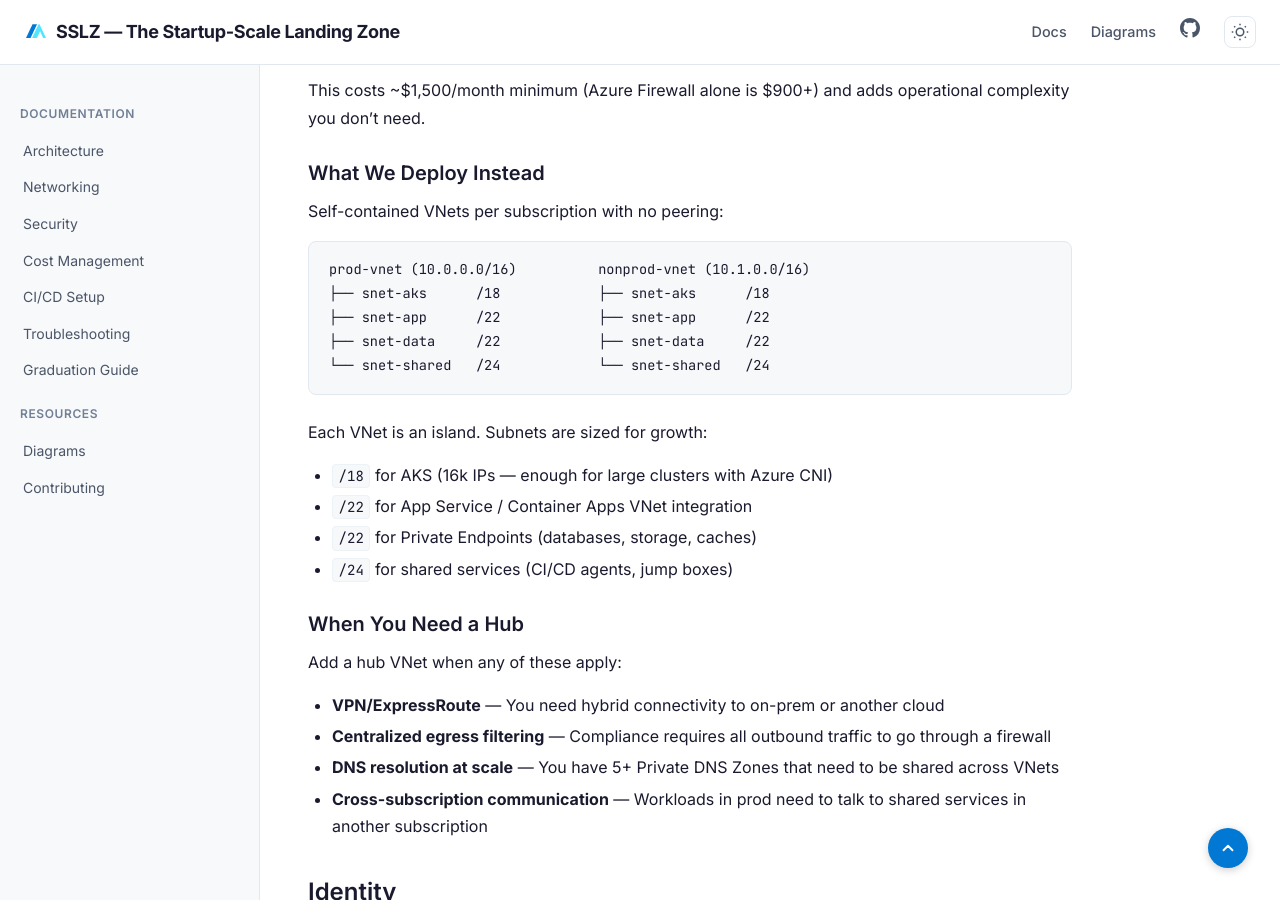
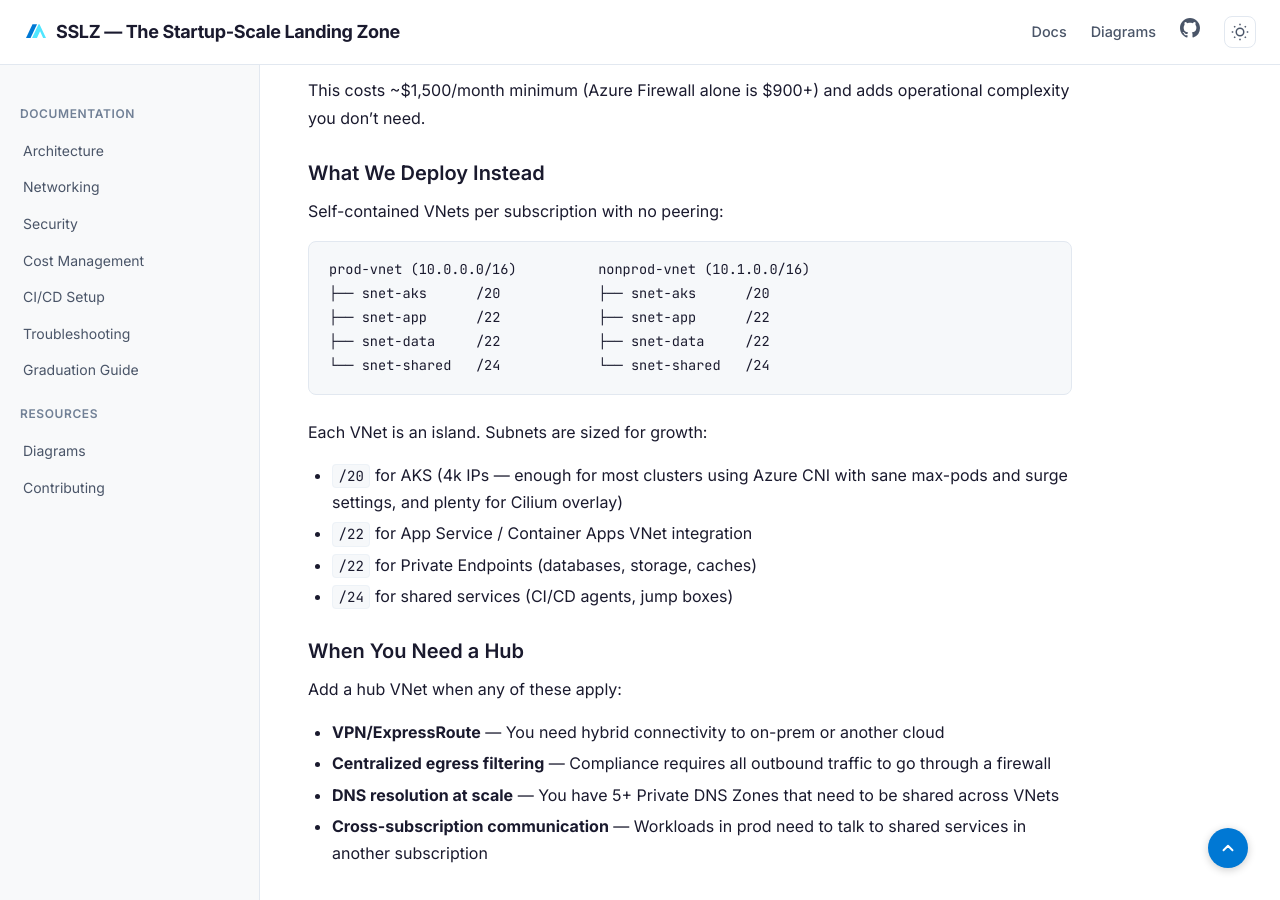
Before and after one commit to ricmmartins/sslz, a Jekyll site: the page built from docs/architecture.md, in a window 1280 px wide and 900 px high, scrolled down 2911 px. Built offline with Jekyll 4.4.1, drawn with Linux system fonts in a browser that asks for light colours.

Commit message:
Adjust subnet sizes for VNets in architecture documentation
Updated subnet sizes for VNets to accommodate growth and optimize IP allocation.

````diff
--- a/docs/architecture.md
+++ b/docs/architecture.md
@@ -107,14 +107,14 @@
 
 ```
 prod-vnet (10.0.0.0/16)          nonprod-vnet (10.1.0.0/16)
-├── snet-aks      /18            ├── snet-aks      /18
+├── snet-aks      /20            ├── snet-aks      /20
 ├── snet-app      /22            ├── snet-app      /22
 ├── snet-data     /22            ├── snet-data     /22
 └── snet-shared   /24            └── snet-shared   /24
 ```
 
 Each VNet is an island. Subnets are sized for growth:
-- `/18` for AKS (16k IPs — enough for large clusters with Azure CNI)
+- `/20` for AKS (4k IPs — enough for most clusters using Azure CNI with sane max-pods and surge settings, and plenty for Cilium overlay)
 - `/22` for App Service / Container Apps VNet integration
 - `/22` for Private Endpoints (databases, storage, caches)
 - `/24` for shared services (CI/CD agents, jump boxes)
````
